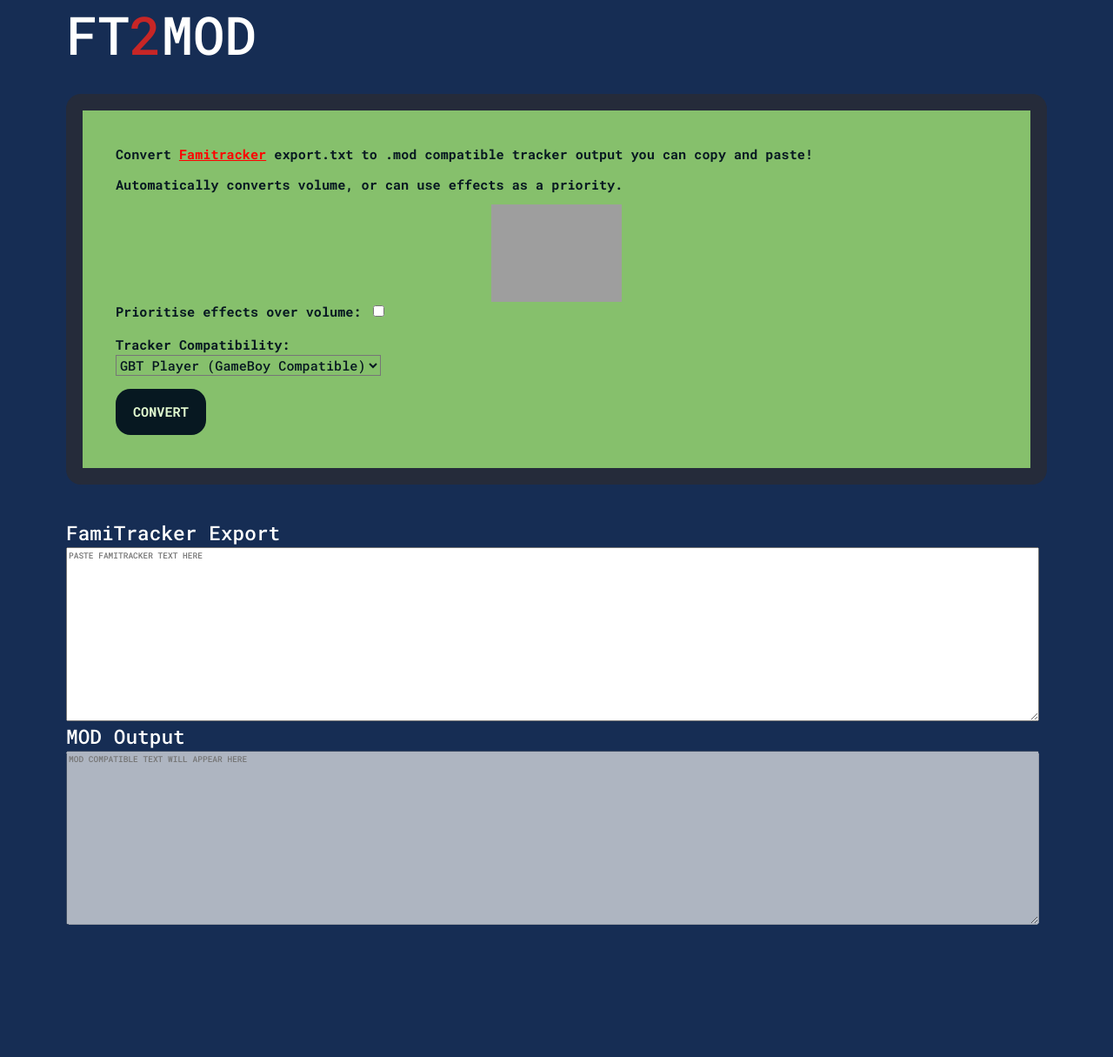
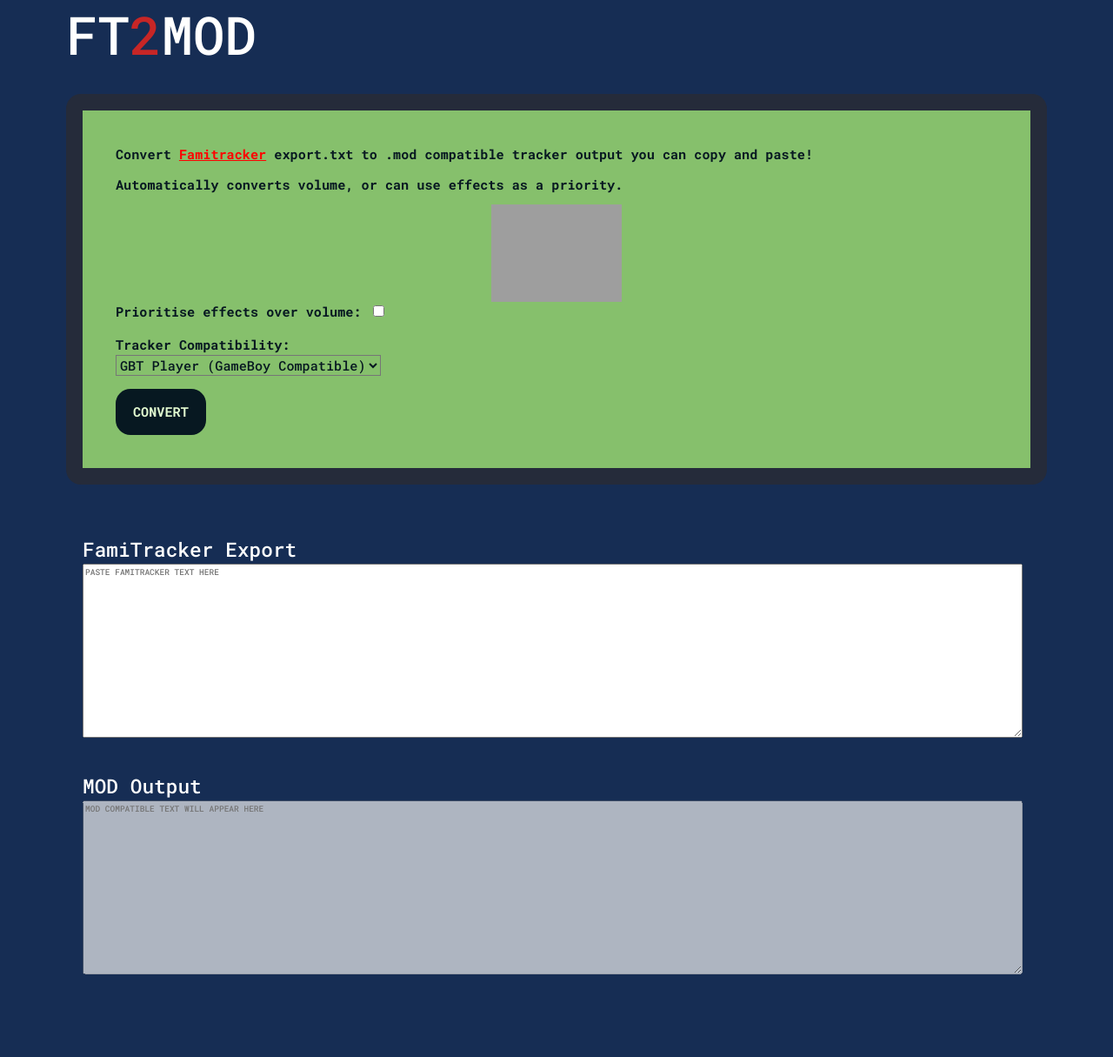
Before and after one commit to JamesParkNINJA/ft2mod, a PHP site: page / in a window 1280 px wide. Shown: the part 67-1282 px from the top of the page at 87% size. Before the commit the page ends 1130 px from the top, so only its background shows below. Run offline with PHP 8.4, Linux system fonts and the light colour scheme; grey boxes are pictures that could not be loaded.

Commit message:
Update index.php

```diff
--- a/FT2MOD/index.php
+++ b/FT2MOD/index.php
@@ -56,12 +56,12 @@
             </div>
           </div>
         </div>
-        <div class="ang le-full lg-half">
+        <div class="ang le-full lg-half" style="padding:.5em;">
           <strong class="title">FamiTracker Export</strong>
           <br>
           <textarea name="FT_2" placeholder="PASTE FAMITRACKER TEXT HERE"></textarea>
         </div>
-        <div class="ang le-full lg-half">
+        <div class="ang le-full lg-half" style="padding:.5em;">
           <strong>MOD Output</strong>
           <br>
           <textarea name="MOD_2" disabled placeholder="MOD COMPATIBLE TEXT WILL APPEAR HERE"></textarea>
```
